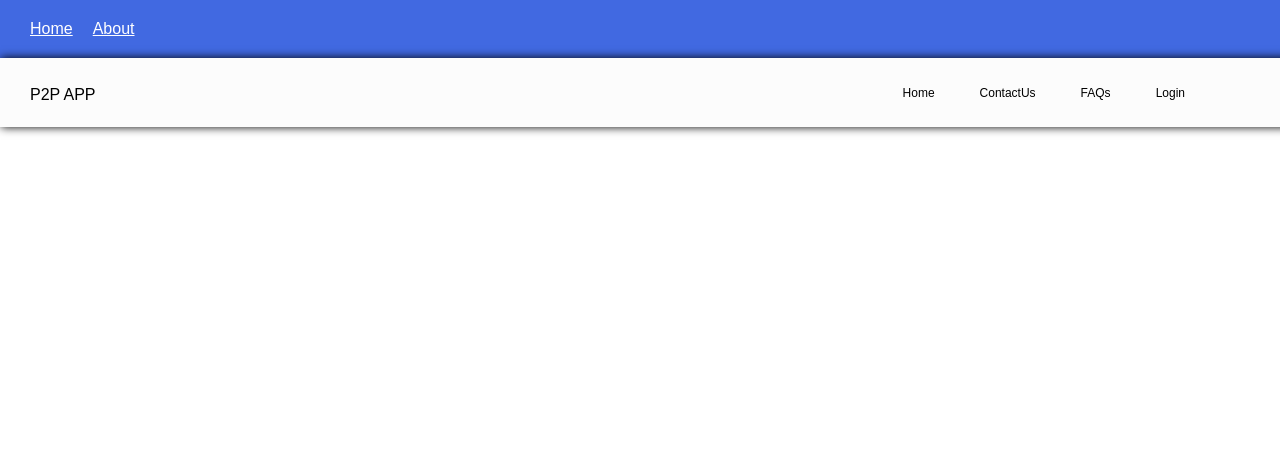
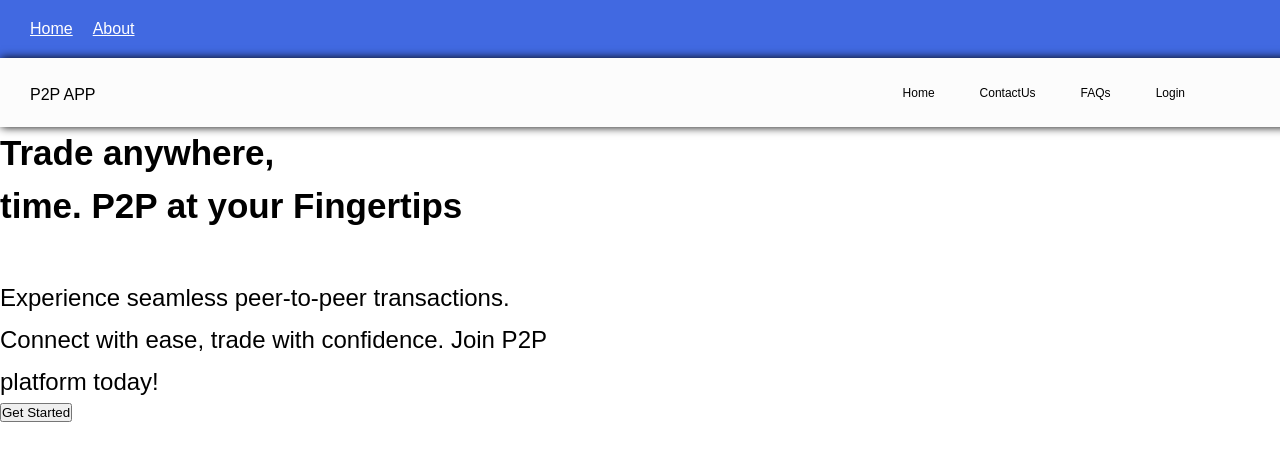
Before and after one commit to Stringcode-Limited/p2p-front-end, a React (Vite) app: page / in a window 1280 px wide. Shown: the top 460 px of the page. Built offline with nearby package versions, Linux system fonts and the light colour scheme; a web font is replaced by a local one.

Commit message:
all added files

```diff
--- a/src/App.tsx
+++ b/src/App.tsx
@@ -14,7 +14,7 @@ function App() {
     <>
       <Routes>
         <Route path="/" element={<HomeRouteWrapper />}>
-          <Route path="/" element={<HomePage app="P2P APP" home="Home" contactus="ContactUs" faq="FAQs" login="Login"  />} />
+          <Route path="/" element={<HomePage app="P2P APP" home="Home" contactus="ContactUs" faq="FAQs" login="Login" />} />
           <Route path="/about" element={<AboutPage />} />
         </Route>
 
--- a/src/pages/home/HomePage.css
+++ b/src/pages/home/HomePage.css
@@ -49,3 +49,28 @@ nav ul{
     margin-top: -15px;
     margin-right: 200px;
 }
+.hero-section{
+    width: 1440px;
+    height: 732px;
+    top: 69px;
+}
+.wrapper{
+    height: 391px;
+    width: 579px;
+    gap: 40px;
+}
+.hero-text{
+    height: 150px;
+    width: 528px;
+    line-height: 75px;
+    size: 56px;
+    font-weight: 400;
+}
+h2{
+    line-height: 1.5;
+    font-size: 35px;
+}
+.seamless-text{
+    font-size: 24px;
+    line-height: 42px;
+}
--- a/src/pages/home/HomePage.tsx
+++ b/src/pages/home/HomePage.tsx
@@ -1,14 +1,15 @@
 import "./HomePage.css"
 
-interface IHeader{
+interface IHome{
   app: string,
   home: string,
   contactus:string,
   faq:string,
   login:string,
 
+
 }
-function HomePage({app, home, contactus, faq, login}:IHeader) {
+function HomePage({app, home, contactus, faq, login, }:IHome) {
   return (
     <>
     <div>
@@ -24,6 +25,18 @@ function HomePage({app, home, contactus, faq, login}:IHeader) {
             </ul>
           </nav>
       </header>
+      <div className="hero-section">
+        <div className="wrapper">
+       <div className="hero-text">
+        <h2>Trade anywhere,<br></br>time. P2P at your Fingertips</h2>
+       </div>
+         <div className="seamless-text">
+          <p className="seamless">Experience seamless peer-to-peer transactions.<br></br>
+           Connect with ease, trade with confidence. Join P2P platform today!</p>
+         </div>
+         <button>Get Started</button>
+       </div>
+      </div>
     </div>
 
       </>
```
